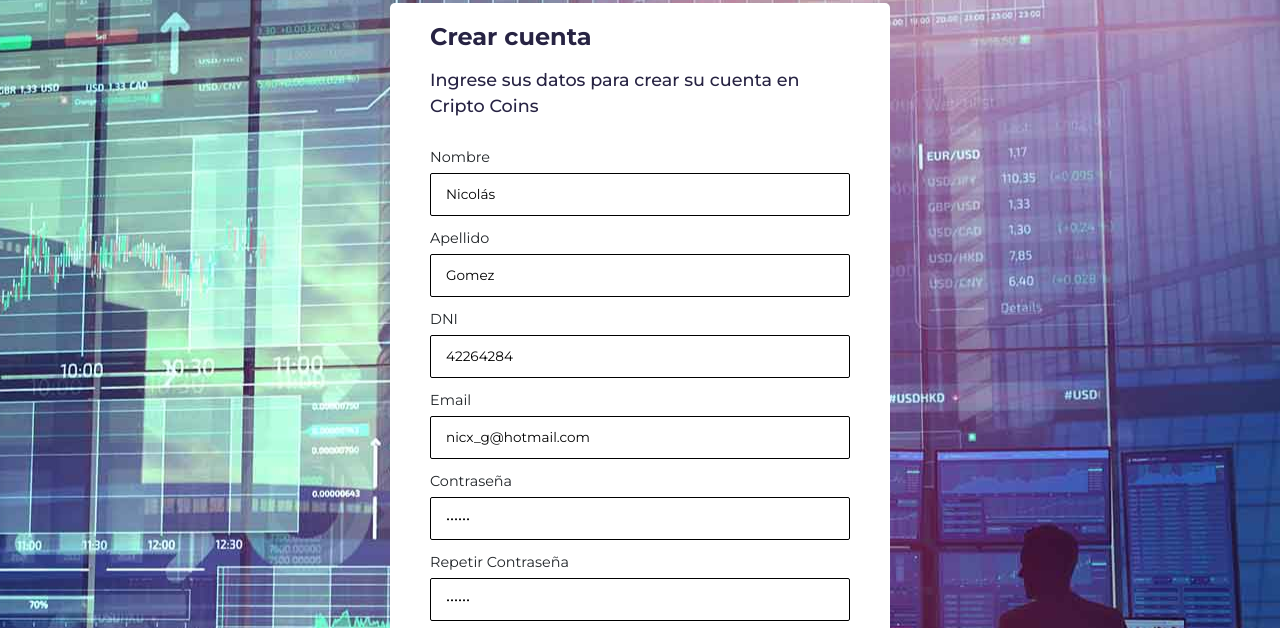
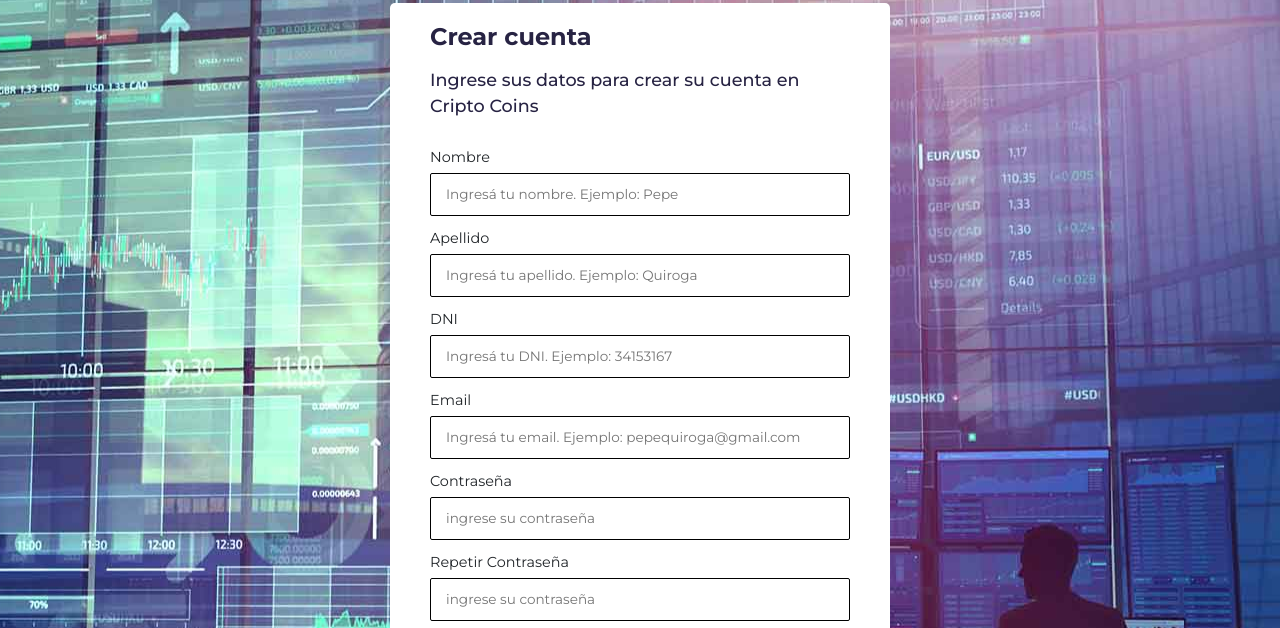
Before and after one commit to nicx-g/criptoCoins, a website: page src/views/register.html in a window 1280 px wide. Shown: the part 107-735 px from the top of the page. Drawn offline with Linux system fonts and the light colour scheme.

Commit message:
me olvidé de sacar el value para no escribir siempre lo mismo en el register.html y de paso puse el gitignore como corresponde, a ver si funca

```diff
--- a/src/views/register.html
+++ b/src/views/register.html
@@ -70,7 +70,7 @@
                             <div class="login-container-form-item" id="formRegister-item-nombre">
                                 <label for="nombreDeUsuario">Nombre</label>
                                 <div class="login-container-form-item-input">
-                                    <input value="Nicolás" required type="text" name="nombreDeUsuario" id="nombreDeUsuario" placeholder="Ingresá tu nombre. Ejemplo: Pepe">
+                                    <input required type="text" name="nombreDeUsuario" id="nombreDeUsuario" placeholder="Ingresá tu nombre. Ejemplo: Pepe">
                                     <i class="login-container-form-item-input-i far fa-times-circle"></i>
                                 </div>
                                 <p class="login-container-form-item-p">Ingresá un nombre válido, por favor.</p>
@@ -79,7 +79,7 @@
                             <div class="login-container-form-item" id="formRegister-item-apellido">
                                 <label for="apellidoDeUsuario">Apellido</label>
                                 <div class="login-container-form-item-input">
-                                    <input value="Gomez" required type="text" name="apellidoDeUsuario" id="apellidoDeUsuario" placeholder="Ingresá tu apellido. Ejemplo: Quiroga">
+                                    <input required type="text" name="apellidoDeUsuario" id="apellidoDeUsuario" placeholder="Ingresá tu apellido. Ejemplo: Quiroga">
                                     <i class="login-container-form-item-input-i far fa-times-circle"></i>
                                 </div>
                                 <p class="login-container-form-item-p">Ingresá un apellido válido, por favor</p>
@@ -88,7 +88,7 @@
                             <div class="login-container-form-item" id="formRegister-item-dni">
                                 <label for="dniDeUsuario">DNI</label>
                                 <div class="login-container-form-item-input">
-                                    <input value="42264284" required type="text" name="dniDeUsuario" id="dniDeUsuario" placeholder="Ingresá tu DNI. Ejemplo: 34153167">
+                                    <input required type="text" name="dniDeUsuario" id="dniDeUsuario" placeholder="Ingresá tu DNI. Ejemplo: 34153167">
                                     <i class="login-container-form-item-input-i far fa-times-circle"></i>
                                 </div>
                                 <p class="login-container-form-item-p">Lo sentimos, ese DNI no es válido.</p>
@@ -97,7 +97,7 @@
                             <div class="login-container-form-item" id="formRegister-item-email">
                                 <label for="emailDeUsuario">Email</label>
                                 <div class="login-container-form-item-input">
-                                    <input value="nicx_g@hotmail.com" required type="email" name="emailDeUsuario" id="emailDeUsuario" placeholder="Ingresá tu email. Ejemplo: pepequiroga@gmail.com">
+                                    <input required type="email" name="emailDeUsuario" id="emailDeUsuario" placeholder="Ingresá tu email. Ejemplo: pepequiroga@gmail.com">
                                     <i class="login-container-form-item-input-i far fa-times-circle"></i>
                                 </div>
                                 <p class="login-container-form-item-p">Ingresá un email válido, por favor.</p>
@@ -106,7 +106,7 @@
                             <div class="login-container-form-item" id="formRegister-item-password">
                                 <label for="passwordDeUsuario">Contraseña</label>
                                 <div class="login-container-form-item-input">
-                                    <input value="tumama" required type="password" name="passwordDeUsuario" id="passwordDeUsuario" placeholder="ingrese su contraseña">
+                                    <input required type="password" name="passwordDeUsuario" id="passwordDeUsuario" placeholder="ingrese su contraseña">
                                     <i class="login-container-form-item-input-i far fa-times-circle"></i>
                                 </div>
                                 <p class="login-container-form-item-p">Ingresá una contraseña mayor a 6 carácteres, por favor.</p>
@@ -115,7 +115,7 @@
                             <div class="login-container-form-item" id="formRegister-item-password2">
                                 <label for="password2DeUsuario">Repetir Contraseña</label>
                                 <div class="login-container-form-item-input">
-                                    <input value="tumama" required type="password" name="password2DeUsuario" id="password2DeUsuario" placeholder="ingrese su contraseña">
+                                    <input required type="password" name="password2DeUsuario" id="password2DeUsuario" placeholder="ingrese su contraseña">
                                     <i class="login-container-form-item-input-i far fa-times-circle"></i>
                                 </div>
                                 <p class="login-container-form-item-p">Las contraseñas tienen que ser iguales.</p>
@@ -124,7 +124,7 @@
                             <div class="login-container-form-item" id="formRegister-item-telefono">
                                 <label for="telefonoDeUsuario">Número de teléfono</label>
                                 <div class="login-container-form-item-input">
-                                    <input value="6545643216" required type="text" name="telefonoDeUsuario" id="telefonoDeUsuario" placeholder="Ingrese su número de teléfono. Ejemplo: 1125478451">
+                                    <input required type="text" name="telefonoDeUsuario" id="telefonoDeUsuario" placeholder="Ingrese su número de teléfono. Ejemplo: 1125478451">
                                     <i class="login-container-form-item-input-i far fa-times-circle"></i>
                                 </div>
                                 <p class="login-container-form-item-p">Ese número de teléfono no es válido.</p>
```
Also changed, not shown: 1 other file.
